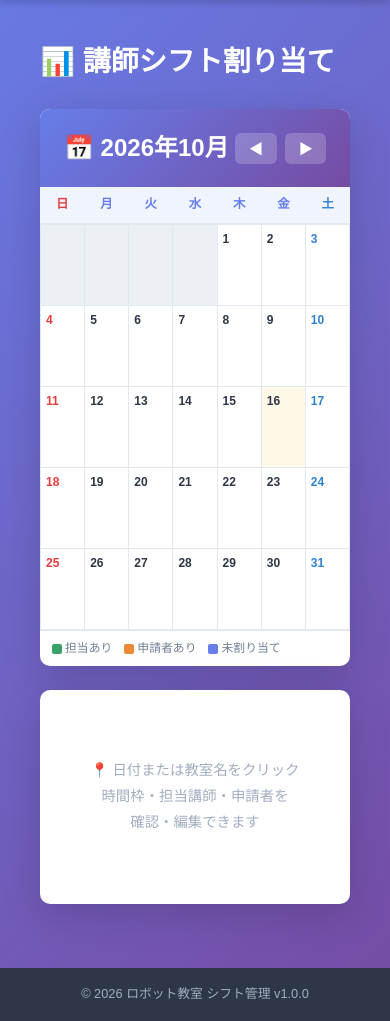
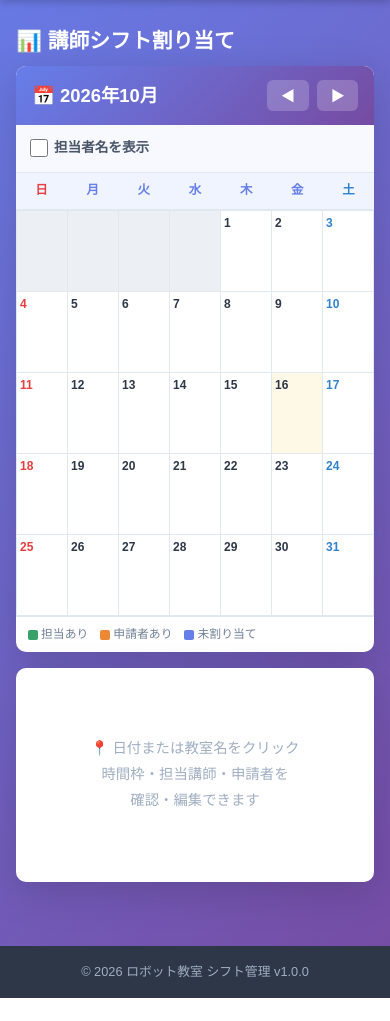
Before and after one commit to Bob1560/shift_app, a PHP site: page /shift_app/admin/dashboard.php in a window 390 px wide. Shown: the part 138-1159 px from the top of the page. After the commit the page ends 1136 px from the top, so only its background shows below. Run offline with PHP 8.4, Linux system fonts and the light colour scheme; a user stored in the database is signed in; data comes from the database, SQL or seed files in the repository; data that the repository does not hold is empty.

Commit message:
講師シフト割り当てのカレンダーを携帯幅に収め、担当者名の表示切り替えを追加
- カレンダーの列幅を7等分にし、担当者名があっても枠からはみ出さないようにした
- 「担当者名を表示」チェックを追加（選択はブラウザに記憶。初回はスマホ幅なら非表示）
- スマホ幅では余白・見出しを小さくした

Co-Authored-By: Claude Sonnet 5.5 <noreply@anthropic.com>

```diff
--- a/src/admin/dashboard.php
+++ b/src/admin/dashboard.php
@@ -141,7 +141,11 @@ body { background: linear-gradient(135deg, #667eea 0%, #764ba2 100%); min-height
 .nav-btn:hover { background: rgba(255,255,255,0.35); }
 .weekdays { display: grid; grid-template-columns: repeat(7,1fr); background: #f0f4ff; border-bottom: 1px solid #e2e8f0; }
 .weekday { padding: 8px; text-align: center; font-weight: bold; font-size: 0.78rem; }
-.cal-grid { display: grid; grid-template-columns: repeat(7,1fr); gap: 1px; background: #e2e8f0; padding: 1px; }
+.cal-grid { display: grid; grid-template-columns: repeat(7, minmax(0, 1fr)); gap: 1px; background: #e2e8f0; padding: 1px; }
+.cal-grid.hide-instr .chip-instr { display: none; }
+.instr-toggle { padding: 8px 14px; background: #f7f9ff; border-bottom: 1px solid #e2e8f0; font-size: 0.85rem; }
+.instr-toggle label { display: inline-flex; align-items: center; gap: 6px; cursor: pointer; padding: 4px 0; color: #4a5568; font-weight: bold; }
+.instr-toggle input { width: 18px; height: 18px; }
 
 /* セルは可変高さ＝教室数に応じて伸びる */
 .cal-cell { background: white; padding: 5px; min-height: 80px; cursor: pointer; transition: background 0.12s; }
@@ -216,10 +220,19 @@ body { background: linear-gradient(135deg, #667eea 0%, #764ba2 100%); min-height
 .assign-row button { padding: 5px 12px; background: linear-gradient(135deg,#667eea,#764ba2); color: white; border: none; border-radius: 5px; cursor: pointer; font-size: 0.82rem; font-weight: bold; white-space: nowrap; }
 .assign-row button:hover { opacity: 0.88; }
 
+.dash-title { margin: 1.5rem 1.5rem 0; display: flex; justify-content: space-between; align-items: center; }
 @media (max-width: 1100px) { .dash-wrap { grid-template-columns: 1fr; } }
+@media (max-width: 600px) {
+    .dash-title { margin: 0.5rem 0 0; }
+    .dash-title h1 { font-size: 1.3rem !important; }
+    .dash-wrap { margin: 0.5rem 0 3rem; gap: 1rem; }
+    .cal-header { padding: 0.9rem 1rem; }
+    .cal-title { font-size: 1.15rem; }
+    .cal-cell { padding: 3px; }
+}
 </style>
 
-<div style="margin: 1.5rem 1.5rem 0; display:flex; justify-content:space-between; align-items:center;">
+<div class="dash-title">
     <h1 style="margin:0;color:white;font-size:1.75rem;">📊 講師シフト割り当て</h1>
 </div>
 
@@ -234,13 +247,17 @@ body { background: linear-gradient(135deg, #667eea 0%, #764ba2 100%); min-height
             </div>
         </div>
 
+        <div class="instr-toggle">
+            <label><input type="checkbox" id="showInstr"> 担当者名を表示</label>
+        </div>
+
         <div class="weekdays">
             <?php foreach (['日','月','火','水','木','金','土'] as $i => $d): ?>
                 <div class="weekday" style="color:<?= $i===0?'#e53e3e':($i===6?'#3182ce':'#667eea') ?>"><?= $d ?></div>
             <?php endforeach; ?>
         </div>
 
-        <div class="cal-grid">
+        <div class="cal-grid" id="calGrid">
             <?php for ($i = 0; $i < $firstDay; $i++): ?>
                 <div class="cal-cell other-month"></div>
             <?php endfor; ?>
@@ -298,6 +315,18 @@ const BY_DATE     = <?= json_encode($byDate, JSON_UNESCAPED_UNICODE) ?>;
 const INSTRUCTORS = <?= json_encode($allInstructors, JSON_UNESCAPED_UNICODE) ?>;
 const CSRF        = <?= json_encode(generateCsrfToken()) ?>;
 let currentDateStr = null;
+
+// 担当者名の表示／非表示（選んだ状態を記憶。初回は、スマホ幅なら非表示、それ以外は表示）
+const showInstr = document.getElementById('showInstr');
+const calGrid   = document.getElementById('calGrid');
+let savedPref = null;
+try { savedPref = localStorage.getItem('dashShowInstr'); } catch (e) {}
+showInstr.checked = savedPref === null ? !window.matchMedia('(max-width: 600px)').matches : savedPref === '1';
+calGrid.classList.toggle('hide-instr', !showInstr.checked);
+showInstr.addEventListener('change', () => {
+    calGrid.classList.toggle('hide-instr', !showInstr.checked);
+    try { localStorage.setItem('dashShowInstr', showInstr.checked ? '1' : '0'); } catch (e) {}
+});
 
 function selectDate(dateStr, focusLoc) {
     currentDateStr = dateStr;
```
